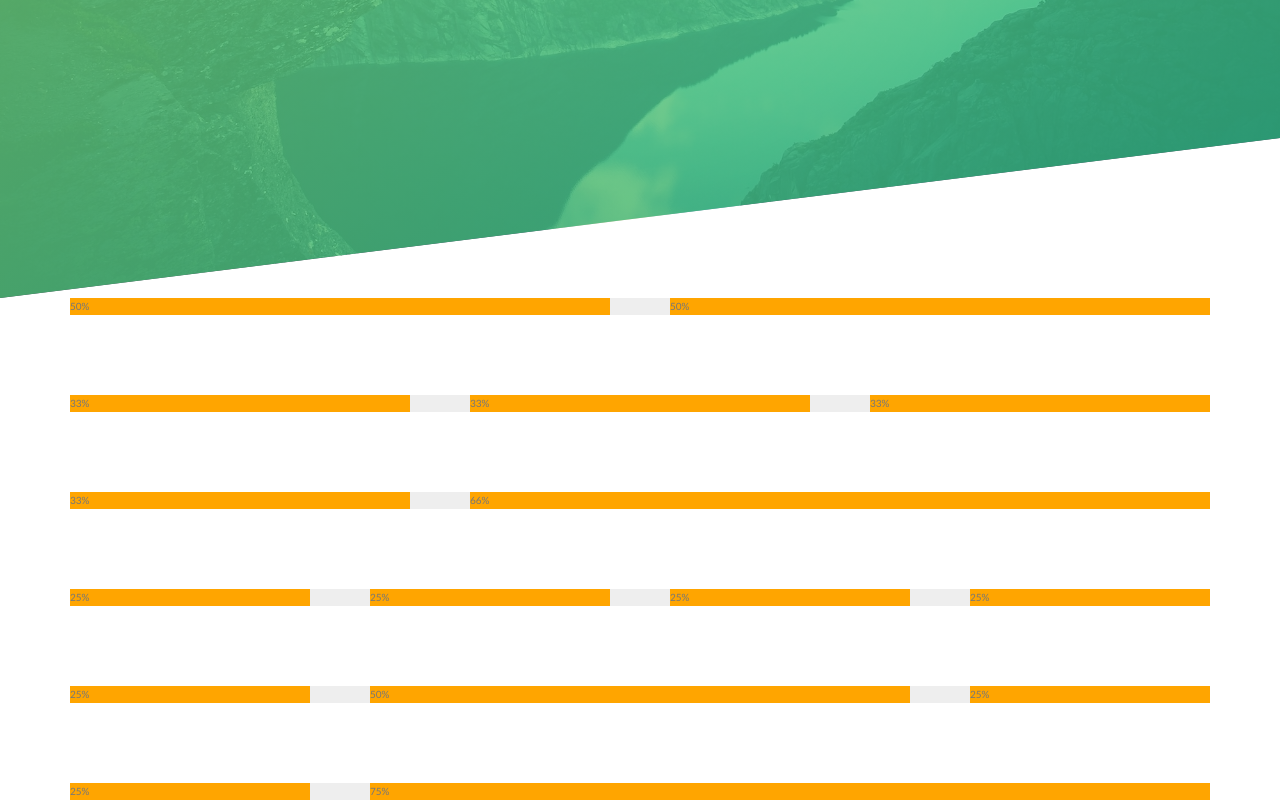
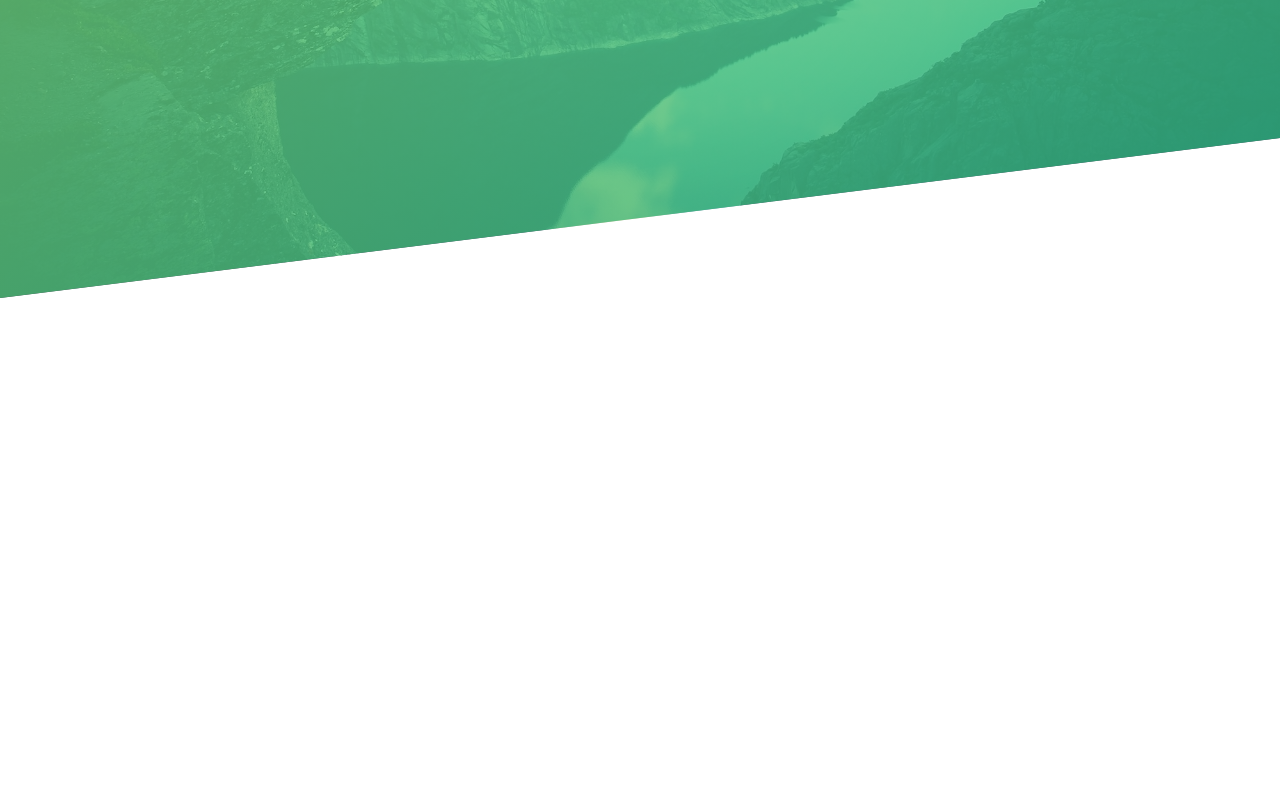
Before and after one commit to igoryen/gac, a Vue app: page /#/css-projects in a window 1280 px wide. Shown: the part 627-1427 px from the top of the page. After the commit the page ends 925 px from the top, so only its background shows below. Built offline with nearby package versions, Linux system fonts and the light colour scheme.

Commit message:
35-A. Build the About section.

```diff
--- a/src/components/cssprojects/d210126.vue
+++ b/src/components/cssprojects/d210126.vue
@@ -24,7 +24,7 @@
             </div>
         </header>
 
-        <section class="grid-test">
+        <!-- <section class="grid-test">
             <div class="row">
                 <div class="col-50prc">50%</div>
                 <div class="col-50prc">50%</div>
@@ -58,7 +58,7 @@
                 <div class="col-25prc">25%</div>
                 <div class="col-75prc">75%</div>
             </div>
-        </section>
+        </section> -->
     </div>
 </template>
 
```
